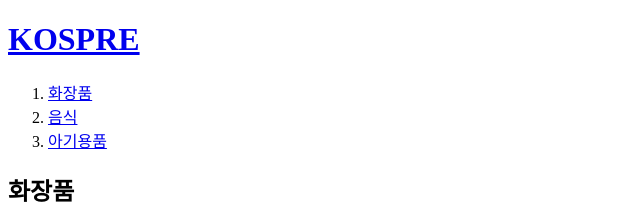
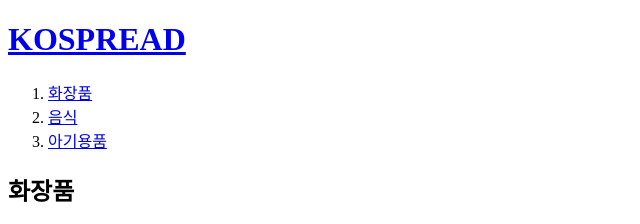
Before and after one commit to CDGenius/myfirstweb, a plain HTML site: page 1.html in a window 1280 px wide. Shown: the top 224 px of the page, 0-640 px from the left. Drawn offline with Linux system fonts and the light colour scheme.

Commit message:
Add files via upload

```diff
--- a/1.html
+++ b/1.html
@@ -5,7 +5,7 @@
     <meta charset="utf-8">
 </head>
 <body>
-    <H1><a href="index.html">KOSPRE</H1></a>
+    <H1><a href="index.html">KOSPREAD</H1></a>
     <ol>
         <li><a href="1.html">화장품</a></li>
         <li><a href="2.html">음식</a></li>
```
Also changed, not shown: 2.html (+1 -1 lines), 3.html (+1 -1 lines), index.html (+1 -1 lines).
